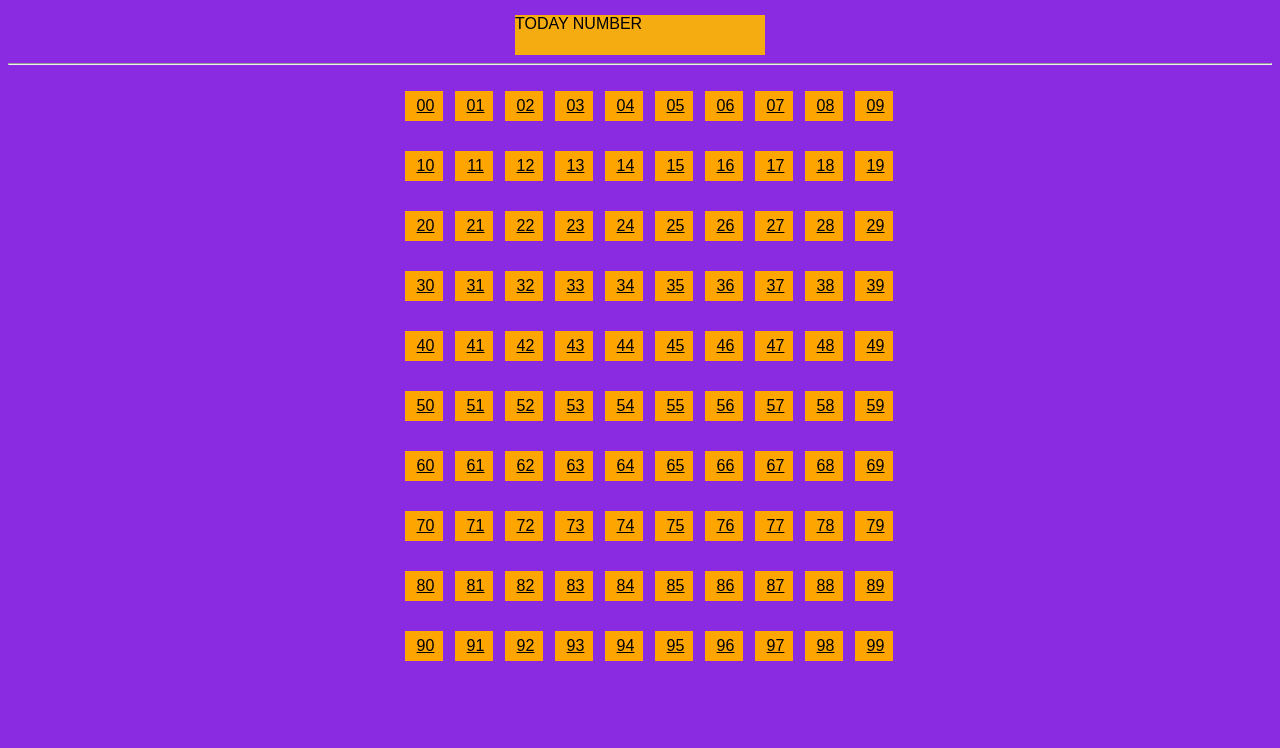
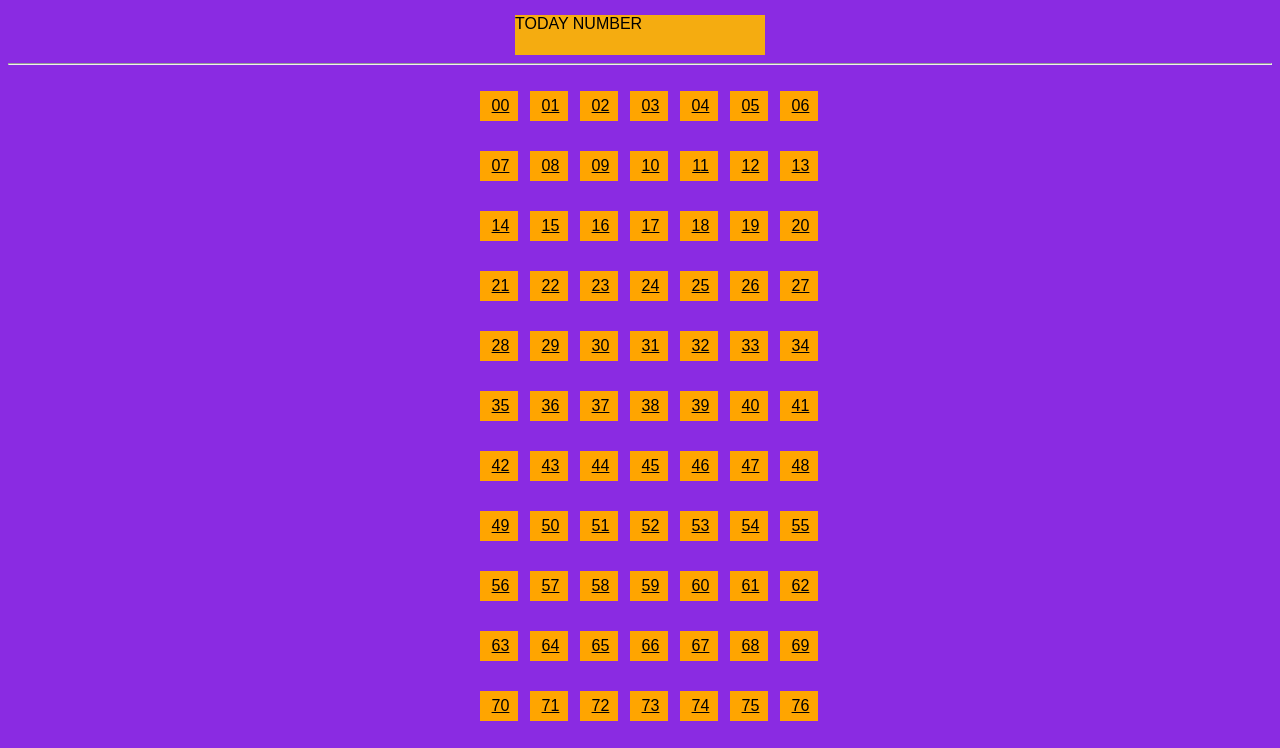
Before and after one commit to eiithu142/2d-boss, a plain HTML site: page index.html in a window 1280 px wide. Shown: the part 48-796 px from the top of the page. Drawn offline with nearby package versions, Linux system fonts and the light colour scheme.

Commit message:
Update index.html

```diff
--- a/index.html
+++ b/index.html
@@ -169,7 +169,7 @@
    }
    .container{
     display: grid;
-    grid-template-columns: repeat(10,20px);
+    grid-template-columns: repeat(7,20px);
     gap:30px ;
     justify-content: center;
    }
```
